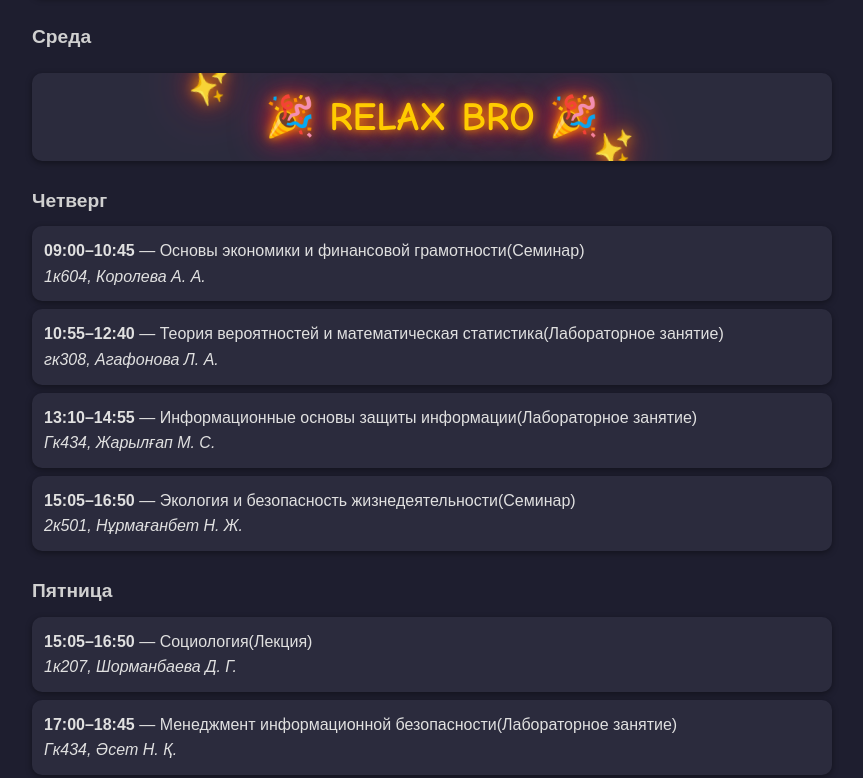
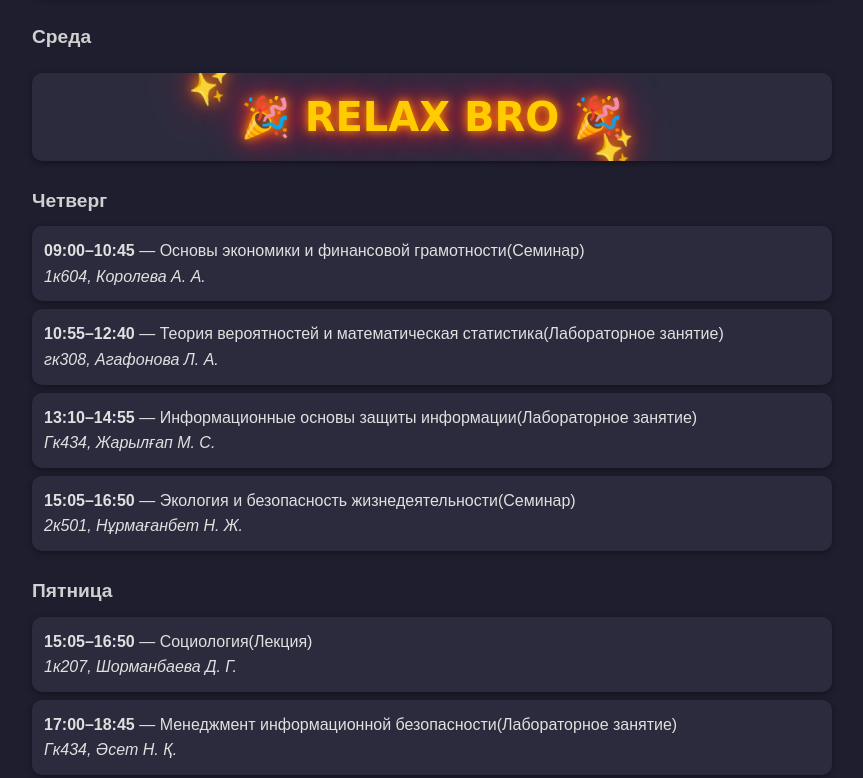
Before and after one commit to booksave/univer, a plain HTML site: page index.html in a window 1280 px wide. Shown: the part 951-1729 px from the top of the page, without its empty margins (208-1071 px from the left). Drawn offline with Linux system fonts and the light colour scheme.

```diff
--- a/style.css
+++ b/style.css
@@ -189,7 +189,7 @@ footer {
   align-items: center;
   font-size: 42px;
   font-weight: bold;
-  font-family: "Comic Sans MS", cursive, sans-serif;
+  font-family: "Comic Sans", cursive, sans-serif;
   color: #ffcc00;
   text-shadow: 0 0 10px #ff9900, 0 0 20px #ff3300, 0 0 40px #ff0066;
   margin: 20px auto;
```
